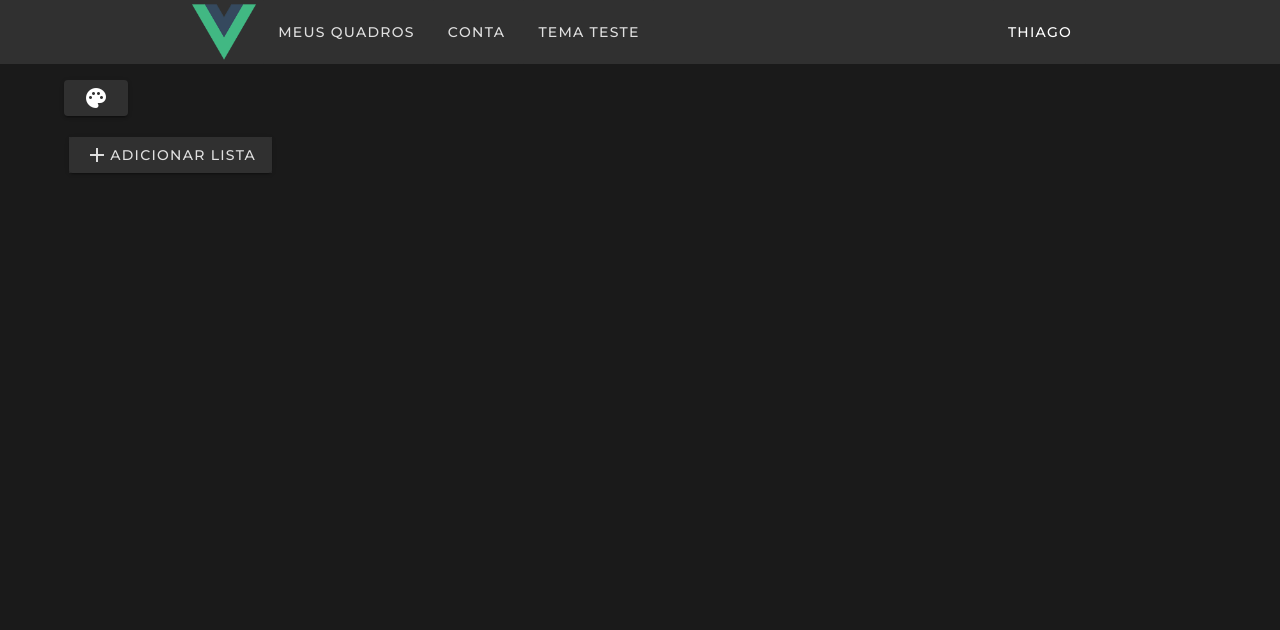
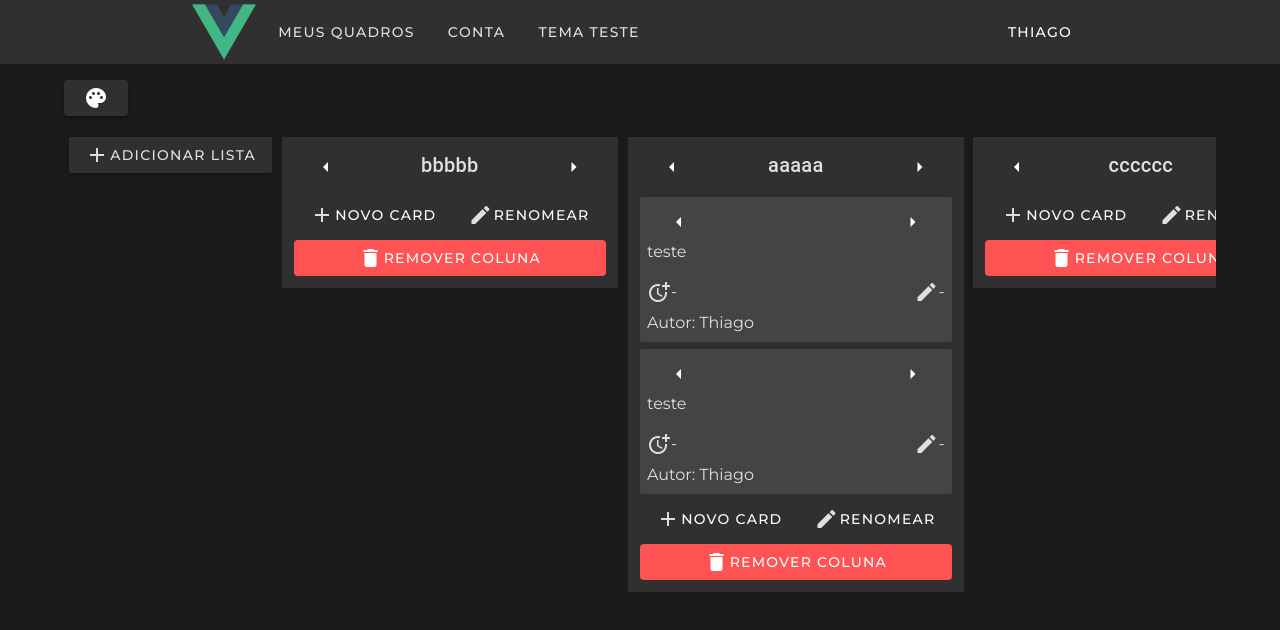
Before and after one commit to DSW-Projeto/frontend, a Vue app in the folder frontend/: page /list/1 in a window 1280 px wide. Shown: the top 630 px of the page. Built offline with nearby package versions, Linux system fonts and the light colour scheme; the HTML template or start-up script is replaced by a standard one.

Commit message:
implementado sistema de mover itens, edição e deleção de cards

```diff
--- a/frontend/src/components/Board/BoardCard.vue
+++ b/frontend/src/components/Board/BoardCard.vue
@@ -1,5 +1,13 @@
 <template>
     <div class="BoardCard">
+        <div class="moveButtons">
+            <v-btn @click="moveLeft" class="tertiary" depressed>
+                <v-icon>arrow_left</v-icon>
+            </v-btn>
+            <v-btn @click="moveRight" class="tertiary" depressed>
+                <v-icon>arrow_right</v-icon></v-btn>
+        </div>
+        <div @click="showCardEditor = true">
             <p>{{ description }}</p>
             <div class="time">
                 <div>
@@ -11,16 +19,64 @@
                     <span>{{ lstEdition }}</span>
                 </div>
             </div>
+        </div>
         <div class="author">
             <span>Autor: {{ author }}</span>
         </div>
+        <v-dialog v-model="showCardEditor" persistent max-width="25vw">
+            <v-form @submit.prevent="editCard" v-model="isValid">
+                <v-container class="dialogCard secondary">
+                    <v-row>
+                        <v-col cols="12" md="12">
+                            <v-text-field v-model="newCardDescription" :rules="[minLength, maxLength]" maxlength="30"
+                                :counter="30" label="Nova Descrição Do Card" required>
+                            </v-text-field>
+                        </v-col>
+                        <div class="btnCard">
+                            <v-btn :disabled="!isValid" @click="editCard">Aceitar</v-btn>
+                            <v-btn class="error" @click="showCardEditor = false">Cancelar</v-btn>
+                        </div>
+                        <div class="btnDelete">
+                            <v-btn class="error" @click="showCardEditor = false; deleteCard()"><v-icon>delete</v-icon><span>Apagar
+                                    Cartão</span></v-btn>
+                        </div>
+                    </v-row>
+                </v-container>
+            </v-form>
+        </v-dialog>
     </div>
 </template>
 
 <script>
 export default {
     name: 'BoardCard',
+    methods: {
+        deleteCard(){
+            this.$emit('delete-card', this.index);
+        },
+        editCard() {
+            this.showCardEditor = false;
+            this.$emit('edit-card', {cardIndex: this.index, description: this.newCardDescription})
+        },
+        moveLeft() {
+            this.$emit('card-to-left', this.index);
+        },
+        moveRight() {
+            this.$emit('card-to-right', this.index);
+        }
+    },
+    data() {
+        return {
+            showCardEditor: false,
+            isValid: false,
+            newCardDescription: '',
+        }
+    },
     props: {
+        index: {
+            type: Number,
+            required: true
+        },
         description: {
             type: String,
             required: true,
@@ -37,12 +93,41 @@ export default {
             type: String,
             required: true,
         },
+    },
+    computed: {
+        minLength() {
+            return v => (v && v.length >= 5) || 'A descrição deve ter pelo menos 5 caracteres';
+        },
+        maxLength() {
+            return v => (v && v.length <= 25) || 'A descrição deve ter no máximo 25 caracteres';
+        }
     }
 }
 </script>
 
 <!-- Add "scoped" attribute to limit CSS to this component only -->
 <style scoped>
+.moveButtons {
+    display: flex;
+    justify-content: space-between;
+}
+
+.btnDelete {
+    display: flex;
+    justify-content: center;
+    width: 100%;
+    margin-bottom: 7px;
+}
+
+.btnCard {
+    display: flex;
+    flex-direction: row;
+    align-items: center;
+    justify-content: space-around;
+    width: 100%;
+    margin-bottom: 7px;
+}
+
 .BoardCard {
     padding: 7px;
     text-align: left;
@@ -51,6 +136,10 @@ export default {
     width: 100%;
     border-radius: 2px;
     margin-bottom: 7px;
+}
+
+.BoardCard:hover {
+    cursor: pointer;
 }
 
 .time {
--- a/frontend/src/components/Board/BoardCol.vue
+++ b/frontend/src/components/Board/BoardCol.vue
@@ -1,9 +1,14 @@
 <template>
     <div class="col">
-        <h2 class="title">{{ title }}</h2>
+        <div class="colHeader">
+            <v-btn @click="moveLeft" depressed class="secondary"><v-icon>arrow_left</v-icon></v-btn>
+            <h2 class="title">{{ title }}</h2>
+            <v-btn @click="moveRight" depressed class="secondary"><v-icon>arrow_right</v-icon></v-btn>
+        </div>
         <div v-for="(card, index) in cards" class="card" :key="index">
-            <BoardCard class="tertiary" :description="card.description" :author="card.author"
-                :lstEdition="card.lstEdition" :creation="card.creation"></BoardCard>
+            <BoardCard @edit-card="handleEditCard" @delete-card="handleDeleteCard" @card-to-right="handleCardRight" @card-to-left="handleCardLeft" class="tertiary" :index="card.index"
+                :description="card.description" :author="card.author" :lstEdition="card.lstEdition"
+                :creation="card.creation"></BoardCard>
         </div>
         <div class="colOptions">
             <div class="rowOptions">
@@ -24,14 +29,32 @@ import BoardColDelete from './BoardColDelete.vue';
 export default {
     name: 'BoardCol',
     methods: {
+        handleEditCard(data){
+            this.$emit('edit-card', {colId: this.id, description: data.description, cardIndex: data.cardIndex});
+        },
+        handleDeleteCard(cardIndex){
+            this.$emit('delete-card',{colId:this.id, cardIndex: cardIndex});
+        },
         handleNewCard(newCardDescription) {
             this.$emit('send-card', { description: newCardDescription, id: this.id });
         },
         handleNewColName(newColName) {
-            this.$emit('rename-col', { title: newColName, id: this.id })
+            this.$emit('rename-col', { title: newColName, id: this.id });
         },
-        handleDeleteCol(){
-            this.$emit('delete-col', this.id)
+        handleDeleteCol() {
+            this.$emit('delete-col', this.id);
+        },
+        handleCardLeft(cardIndex) {
+            this.$emit('card-to-left', { colId: this.id, cardIndex: cardIndex });
+        },
+        handleCardRight(cardIndex) {
+            this.$emit('card-to-right', {colId: this.id, cardIndex: cardIndex});
+        },
+        moveLeft() {
+            this.$emit('move-to-left', this.id);
+        },
+        moveRight() {
+            this.$emit('move-to-right', this.id);
         }
     },
 
@@ -67,6 +90,12 @@ export default {
 <style scoped>
 @import '../../assets/Styles.css';
 
+.colHeader {
+    display: flex;
+    justify-content: space-between;
+    width: 100%;
+}
+
 .title {
     margin-bottom: 2vh;
 }
@@ -95,7 +124,8 @@ export default {
     display: flex;
     margin-bottom: 7px;
 }
-.delBtn{
+
+.delBtn {
     width: 100%;
 }
 </style>
--- a/frontend/src/components/Board/BoardSc.vue
+++ b/frontend/src/components/Board/BoardSc.vue
@@ -47,8 +47,10 @@
     </v-dialog>
     <div class="boardScreenRotate">
       <BoardCreateCol @form-submitted="handleNewCol" class="createCol"></BoardCreateCol>
-      <div class="cols" v-for="(list, index) in lists" :key="index">
-        <BoardCol @delete-col="handleDeleteCol" @rename-col="handleNewColName" @send-card="handleNewCard" :id="list.id" :title="list.title" :cards="list.cards"
+      <div class="cols" v-for="(list, index) in sortedLists" :key="index">
+        <BoardCol @edit-card="handleEditCard" @delete-card="handleDeleteCard" @card-to-right="handleCardRight" @card-to-left="handleCardLeft" @move-to-right="handleMoveRight"
+          @move-to-left="handleMoveLeft" @delete-col="handleDeleteCol" @rename-col="handleNewColName"
+          @send-card="handleNewCard" :id="list.id" :title="list.title" :cards="list.cards"
           class="cmpCol secondary primary--text"></BoardCol>
       </div>
     </div>
@@ -66,6 +68,70 @@ export default {
     BoardCreateCol
   },
   methods: {
+    handleEditCard(data){
+      console.log(data)
+      const list = this.lists.find(col => col.id === data.colId);
+      const card = list.cards.find(card => card.index === data.cardIndex);
+      const formatter = new Intl.DateTimeFormat('pt-BR', {
+        day: '2-digit',
+        month: '2-digit',
+        year: 'numeric'
+      });
+      const today = formatter.format(Date.now());
+
+      card.description = data.description;
+      card.lstEdition = today;
+    },
+    handleDeleteCard(data){
+      const list = this.lists.find(col => col.id === data.colId);
+      list.cards = list.cards.filter(card => card.index !== data.cardIndex);
+      console.log(data)
+      list.cards.forEach((card, index) => {
+          card.index = index + 1
+        });
+    },
+    moveCard(data, newListId) {
+      const newList = this.lists.find(col => col.id === newListId);
+      if (newList) {
+        const oldList = this.lists.find(col => col.id === data.colId);
+        let card = oldList.cards.find(card => card.index === data.cardIndex);
+        const newCardIndex = newList.cards.length + 1;
+        newList.cards.push(card);
+        oldList.cards = oldList.cards.filter(card => card.index !== data.cardIndex);
+        card.index = newCardIndex;
+        oldList.cards.forEach((card, index) => {
+          card.index = index + 1
+        });
+      }
+    },
+    handleCardLeft(data) {
+      const newListId = (parseInt(data.colId) - 1).toString();
+      this.moveCard(data, newListId)
+    },
+    handleCardRight(data) {
+      const newListId = (parseInt(data.colId) + 1).toString();
+      this.moveCard(data, newListId)
+    },
+    handleMoveLeft(id) {
+      let leftId = (parseInt(id) - 1).toString();
+      const leftCol = this.lists.find(col => col.id === leftId)
+      if (leftCol) {
+        const col = this.lists.find(col => col.id === id)
+        col.id = (parseInt(id) - 1).toString()
+        leftCol.id = id
+      }
+    },
+    handleMoveRight(id) {
+      let rightId = (parseInt(id) + 1).toString();
+      const rightCol = this.lists.find(col => col.id === rightId)
+      if (rightCol) {
+        const col = this.lists.find(col => col.id === id)
+        if (col) {
+          col.id = (parseInt(id) + 1).toString()
+          rightCol.id = id
+        }
+      }
+    },
     applyColor() {
       this.$vuetify.theme.themes.dark.primary = this.txtColor;
       this.$vuetify.theme.themes.dark.secondary = this.colColor;
@@ -73,42 +139,50 @@ export default {
       this.$vuetify.theme.themes.dark.background = this.backColor;
       this.showColorPicker = false;
     },
-    generateId() {
-      return String(this.lists.length+1)
+    generateColId() {
+      return String(this.lists.length + 1)
     },
     handleNewCol(name) {
-      let newId = this.generateId();
+      let newId = this.generateColId();
       let newCol = { id: newId, title: name, cards: [] };
-      this.lists.unshift(newCol);
+      this.lists.push(newCol);
     },
-    handleNewColName(data){
-      this.lists.forEach((list)=>{
-        if(list.id === data.id){
+    handleNewColName(data) {
+      this.lists.forEach((list) => {
+        if (list.id === data.id) {
           list.title = data.title;
         }
       })
     },
-    handleDeleteCol(id){
+    handleDeleteCol(id) {
       this.lists = this.lists.filter(list => list.id !== id);
+      this.lists.forEach((list, index) => {
+        list.id = (index + 1).toString();
+      });
     },
     handleNewCard(data) {
+      const list = this.lists.find(list => list.id === data.id);
       const formatter = new Intl.DateTimeFormat('pt-BR', {
         day: '2-digit',
         month: '2-digit',
         year: 'numeric'
       });
-      let today = formatter.format(Date.now());
-      let newCard = {
+      const today = formatter.format(Date.now());
+      const index = list.cards.length + 1;
+      const newCard = {
         description: data.description,
         author: 'Thiago',
         lstEdition: '-',
-        creation: today
+        creation: today,
+        index: index,
       };
-      this.lists.forEach((list) => {
-        if (list.id === data.id) {
-          list.cards.push(newCard);
-        }
-      })
+      list.cards.push(newCard);
+    },
+    sortedCards(list) {
+      if (!list || !list.cards) return [];
+      return list.cards.slice().sort((a, b) => {
+        return a.index - b.index;
+      });
     }
   },
   mounted() {
@@ -122,9 +196,22 @@ export default {
       colColor: '#FF0000',
       backColor: '#FF0000',
       lists: [
-
+        {
+          id: '2', title: 'aaaaa', cards: [{
+            description: 'teste', author: 'Thiago', lstEdition: '-', creation: '-', index: 1
+          }, {
+            description: 'teste', author: 'Thiago', lstEdition: '-', creation: '-', index: 2
+          }]
+        }, { id: '1', title: 'bbbbb', cards: [] }, { id: '3', title: 'cccccc', cards: [] }
       ]
     }
+  },
+  computed: {
+    sortedLists() {
+      return this.lists.slice().sort((a, b) => {
+        return parseInt(a.id) - parseInt(b.id);
+      });
+    },
   }
 }
 </script>
```
Lines whose indentation alone changed are shown as unchanged.
